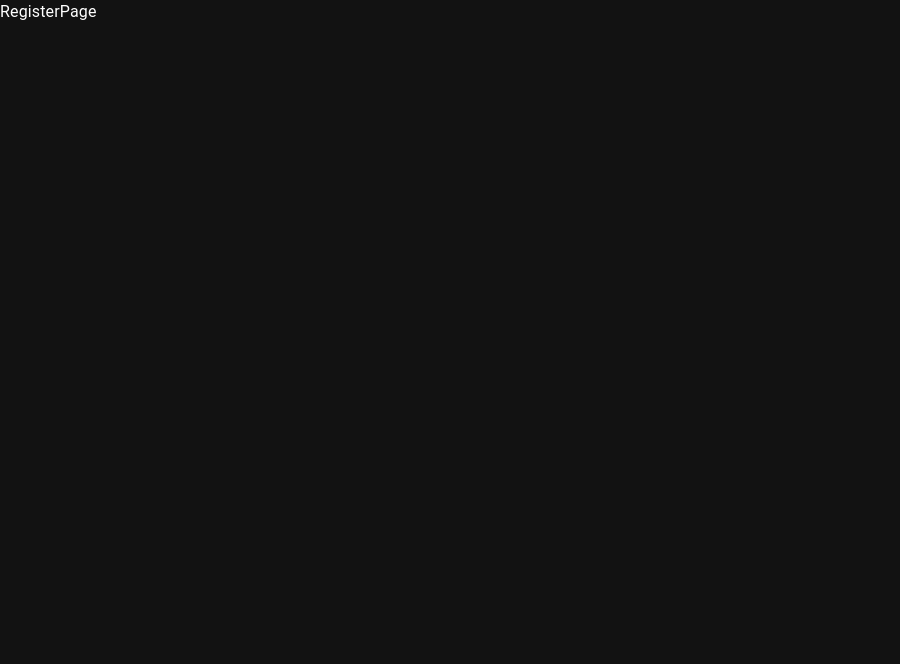
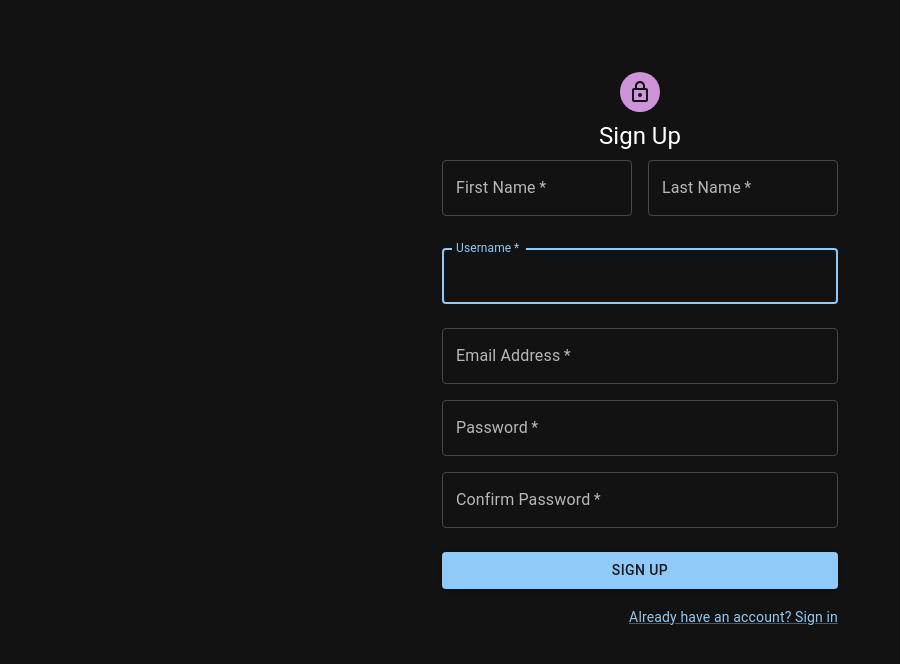
Before and after one commit to FilipAlberski/taskify2, a React (Vite) app in the folder client/: page /register in a window 1280 px wide. Shown: the top 664 px of the page, without its empty margins (0-900 px from the left). Built offline with nearby package versions, Linux system fonts and the light colour scheme.

Commit message:
creatin login an register page

```diff
--- a/client/package.json
+++ b/client/package.json
@@ -18,7 +18,9 @@
     "react": "^18.2.0",
     "react-dom": "^18.2.0",
     "react-redux": "^8.1.3",
-    "react-router-dom": "^6.18.0"
+    "react-router-dom": "^6.18.0",
+    "react-swipeable-views": "^0.14.0",
+    "react-swipeable-views-utils": "^0.14.0"
   },
   "devDependencies": {
     "@types/react": "^18.2.15",
--- /dev/null
+++ b/client/src/Pages/HomePage.tsx
@@ -0,0 +1,50 @@
+import { Link as RouterLink } from 'react-router-dom';
+import { Box, Button, Container, Typography } from '@mui/material';
+
+const HomePage = () => {
+  return (
+    <Container component="main">
+      <Box
+        sx={{
+          marginTop: 12,
+          display: 'flex',
+          flexDirection: 'column',
+          alignItems: 'center',
+        }}
+      >
+        <Typography component="h1" variant="h2" gutterBottom>
+          Welcome to Taskify
+        </Typography>
+        <Typography
+          variant="h5"
+          align="center"
+          color="textSecondary"
+          paragraph
+        >
+          Jira like, project && task management app
+        </Typography>
+
+        <Box>
+          <Button
+            variant="contained"
+            sx={{ margin: 1 }}
+            component={RouterLink}
+            to="/login"
+          >
+            Login
+          </Button>
+          <Button
+            variant="outlined"
+            sx={{ margin: 1 }}
+            component={RouterLink}
+            to="/register"
+          >
+            Register
+          </Button>
+        </Box>
+      </Box>
+    </Container>
+  );
+};
+
+export default HomePage;
--- a/client/src/Pages/LoginPage.tsx
+++ b/client/src/Pages/LoginPage.tsx
@@ -1,7 +1,96 @@
 import React from 'react';
+import Avatar from '@mui/material/Avatar';
+import Button from '@mui/material/Button';
+import TextField from '@mui/material/TextField';
+import FormControlLabel from '@mui/material/FormControlLabel';
+import Checkbox from '@mui/material/Checkbox';
+import Link from '@mui/material/Link';
+import Grid from '@mui/material/Grid';
+import Box from '@mui/material/Box';
+import LockOutlinedIcon from '@mui/icons-material/LockOutlined';
+import { Typography } from '@mui/material';
+import Container from '@mui/material/Container';
 
 const LoginPage = () => {
-  return <div>LoginPage</div>;
+  const handleSubmit = (event: React.FormEvent<HTMLFormElement>) => {
+    event.preventDefault();
+    const data = new FormData(event.currentTarget);
+    console.log({
+      email: data.get('email'),
+      password: data.get('password'),
+    });
+  };
+
+  return (
+    <Container component="main" maxWidth="xs">
+      <Box
+        sx={{
+          marginTop: 8,
+          display: 'flex',
+          flexDirection: 'column',
+          alignItems: 'center',
+        }}
+      >
+        <Avatar sx={{ m: 1, bgcolor: 'secondary.main' }}>
+          <LockOutlinedIcon />
+        </Avatar>
+        <Typography component="h1" variant="h5">
+          Sign in
+        </Typography>
+        <Box
+          component="form"
+          onSubmit={handleSubmit}
+          noValidate
+          sx={{ mt: 1 }}
+        >
+          <TextField
+            margin="normal"
+            required
+            fullWidth
+            id="email"
+            label="Email Address"
+            name="email"
+            autoComplete="email"
+            autoFocus
+          />
+          <TextField
+            margin="normal"
+            required
+            fullWidth
+            name="password"
+            label="Password"
+            type="password"
+            id="password"
+            autoComplete="current-password"
+          />
+          <FormControlLabel
+            control={<Checkbox value="remember" color="primary" />}
+            label="Remember me"
+          />
+          <Button
+            type="submit"
+            fullWidth
+            variant="contained"
+            sx={{ mt: 3, mb: 2 }}
+          >
+            Sign In
+          </Button>
+          <Grid container>
+            <Grid item xs>
+              <Link href="#" variant="body2">
+                Forgot password?
+              </Link>
+            </Grid>
+            <Grid item>
+              <Link href="/register" variant="body2">
+                {"Don't have an account? Sign Up"}
+              </Link>
+            </Grid>
+          </Grid>
+        </Box>
+      </Box>
+    </Container>
+  );
 };
 
 export default LoginPage;
--- a/client/src/Pages/RegisterPage.tsx
+++ b/client/src/Pages/RegisterPage.tsx
@@ -1,7 +1,139 @@
 import React from 'react';
+import Avatar from '@mui/material/Avatar';
+import Button from '@mui/material/Button';
+import TextField from '@mui/material/TextField';
+import FormControlLabel from '@mui/material/FormControlLabel';
+import Checkbox from '@mui/material/Checkbox';
+import Link from '@mui/material/Link';
+import Grid from '@mui/material/Grid';
+import Box from '@mui/material/Box';
+import LockOutlinedIcon from '@mui/icons-material/LockOutlined';
+import { Typography } from '@mui/material';
+import Container from '@mui/material/Container';
 
 const RegisterPage = () => {
-  return <div>RegisterPage</div>;
+  const handleSubmit = (event: React.FormEvent<HTMLFormElement>) => {
+    event.preventDefault();
+    const data = new FormData(event.currentTarget);
+    console.log({
+      firstName: data.get('firstName'),
+      lastName: data.get('lastName'),
+      username: data.get('username'),
+      email: data.get('email'),
+      password: data.get('password'),
+      confirmPassword: data.get('confirmPassword'),
+    });
+  };
+
+  return (
+    <Container component="main" maxWidth="xs">
+      <Box
+        sx={{
+          marginTop: 8,
+          display: 'flex',
+          flexDirection: 'column',
+          alignItems: 'center',
+        }}
+      >
+        <Avatar sx={{ m: 1, bgcolor: 'secondary.main' }}>
+          <LockOutlinedIcon />
+        </Avatar>
+        <Typography component="h1" variant="h5">
+          Sign Up
+        </Typography>
+        <Box
+          component="form"
+          onSubmit={handleSubmit}
+          noValidate
+          sx={{ mt: 1 }}
+        >
+          <Grid container spacing={2}>
+            <Grid item xs={12} sm={6}>
+              <TextField
+                autoComplete="fname"
+                name="firstName"
+                required
+                fullWidth
+                id="firstName"
+                label="First Name"
+                autoFocus
+              />
+            </Grid>
+            <Grid item xs={12} sm={6}>
+              <TextField
+                required
+                fullWidth
+                id="lastName"
+                label="Last Name"
+                name="lastName"
+                autoComplete="lname"
+              />
+            </Grid>
+            <Grid item xs={12}>
+              <TextField
+                margin="normal"
+                required
+                fullWidth
+                id="username"
+                label="Username"
+                name="username"
+                autoComplete="username"
+                autoFocus
+              />
+            </Grid>
+            <Grid item xs={12}>
+              <TextField
+                required
+                fullWidth
+                id="email"
+                label="Email Address"
+                name="email"
+                autoComplete="email"
+              />
+            </Grid>
+            <Grid item xs={12}>
+              <TextField
+                required
+                fullWidth
+                name="password"
+                label="Password"
+                type="password"
+                id="password"
+                autoComplete="new-password"
+              />
+            </Grid>
+            <Grid item xs={12}>
+              <TextField
+                required
+                fullWidth
+                name="confirmPassword"
+                label="Confirm Password"
+                type="password"
+                id="confirmPassword"
+                autoComplete="new-password"
+              />
+            </Grid>
+          </Grid>
+
+          <Button
+            type="submit"
+            fullWidth
+            variant="contained"
+            sx={{ mt: 3, mb: 2 }}
+          >
+            Sign Up
+          </Button>
+          <Grid container justifyContent="flex-end">
+            <Grid item>
+              <Link href="/login" variant="body2">
+                Already have an account? Sign in
+              </Link>
+            </Grid>
+          </Grid>
+        </Box>
+      </Box>
+    </Container>
+  );
 };
 
 export default RegisterPage;
--- a/client/src/components/SharedLayout.tsx
+++ b/client/src/components/SharedLayout.tsx
@@ -1,4 +1,4 @@
-import React from 'react';
+import React, { useState, useCallback } from 'react';
 import {
   useTheme,
   useMediaQuery,
@@ -10,33 +10,43 @@ import {
   List,
   ListItemButton,
   ListItemText,
-  Box,
+  styled,
 } from '@mui/material';
 import MenuIcon from '@mui/icons-material/Menu';
-
 import { Outlet } from 'react-router-dom';
 
-const SharedLayout = () => {
+const drawerWidth = 250;
+
+const MainContent = styled('div')(({ theme, isMobile }) => ({
+  flexGrow: 1,
+  padding: theme.spacing(3),
+  marginLeft: isMobile ? 0 : drawerWidth,
+}));
+
+const SharedLayout: React.FC = () => {
   const theme = useTheme();
-  console.log(theme);
   const isMobile = useMediaQuery(theme.breakpoints.down('sm'));
-  const [openDrawer, setOpenDrawer] = React.useState(false);
+  const [openDrawer, setOpenDrawer] = useState(false);
 
-  const toggleDrawer = () => {
+  const toggleDrawer = useCallback(() => {
     setOpenDrawer(!openDrawer);
-  };
+  }, [openDrawer]);
 
-  const closeDrawer = () => {
+  const closeDrawer = useCallback(() => {
     setOpenDrawer(false);
-  };
+  }, []);
 
   return (
     <div>
       <AppBar position="static">
         <Toolbar
           sx={{
-            left: isMobile ? '0px' : '250px',
-            width: isMobile ? '100%' : 'calc(100% - 250px)',
+            left: isMobile ? '0px' : `${drawerWidth}px`,
+            width: isMobile
+              ? '100%'
+              : `calc(100% - ${drawerWidth}px)`,
+            display: 'flex',
+            justifyContent: 'space-between',
           }}
         >
           {isMobile && (
@@ -54,11 +64,12 @@ const SharedLayout = () => {
       <Drawer
         open={isMobile ? openDrawer : true}
         variant={isMobile ? 'temporary' : 'permanent'}
-        ModalProps={{
-          onBackdropClick: closeDrawer,
-        }}
+        onClose={closeDrawer}
         sx={{
+          width: drawerWidth,
           '& .MuiDrawer-paper': {
+            width: drawerWidth,
+            boxSizing: 'border-box',
             bgcolor: 'background.default',
           },
         }}
@@ -66,20 +77,21 @@ const SharedLayout = () => {
         <Typography variant="h4" sx={{ p: 2 }}>
           Taskify
         </Typography>
-
-        <List sx={{ width: 250 }}>
-          <ListItemButton>
-            <ListItemText primary="Option 1" onClick={closeDrawer} />
+        <List>
+          <ListItemButton onClick={closeDrawer}>
+            <ListItemText primary="Option 1" />
           </ListItemButton>
-          <ListItemButton>
+          <ListItemButton onClick={closeDrawer}>
             <ListItemText primary="Option 2" />
           </ListItemButton>
-          <ListItemButton>
+          <ListItemButton onClick={closeDrawer}>
             <ListItemText primary="Option 3" />
           </ListItemButton>
         </List>
       </Drawer>
-      <Outlet />
+      <MainContent isMobile={isMobile}>
+        <Outlet />
+      </MainContent>
     </div>
   );
 };
--- a/client/src/main.tsx
+++ b/client/src/main.tsx
@@ -11,14 +11,17 @@ import {
 //shared layout
 import SharedLayout from './components/SharedLayout.tsx';
 //pages
+import HomePage from './Pages/HomePage.tsx';
 import NotFoundPage from './Pages/NotFoundPage.tsx';
 import LoginPage from './Pages/LoginPage.tsx';
 import RegisterPage from './Pages/RegisterPage.tsx';
+//redux
+import { Provider } from 'react-redux';
 
 const router = createBrowserRouter(
   createRoutesFromElements(
     <Route path="/" element={<App />}>
-      <Route path="/" element={<div>About</div>} />
+      <Route path="/" element={<HomePage />} />
       <Route path="/login" element={<LoginPage />} />
       <Route path="/register" element={<RegisterPage />} />
       <Route path="/contact" element={<SharedLayout />}></Route>
@@ -29,6 +32,8 @@ const router = createBrowserRouter(
 
 ReactDOM.createRoot(document.getElementById('root')!).render(
   <React.StrictMode>
+    {/* <Provider store={store}> */}
     <RouterProvider router={router} />
+    {/* </Provider> */}
   </React.StrictMode>
 );
```
Also changed, not shown: client/src/redux/store.tsx (added), 1 other file (tests, documents, lock files or other folders).
